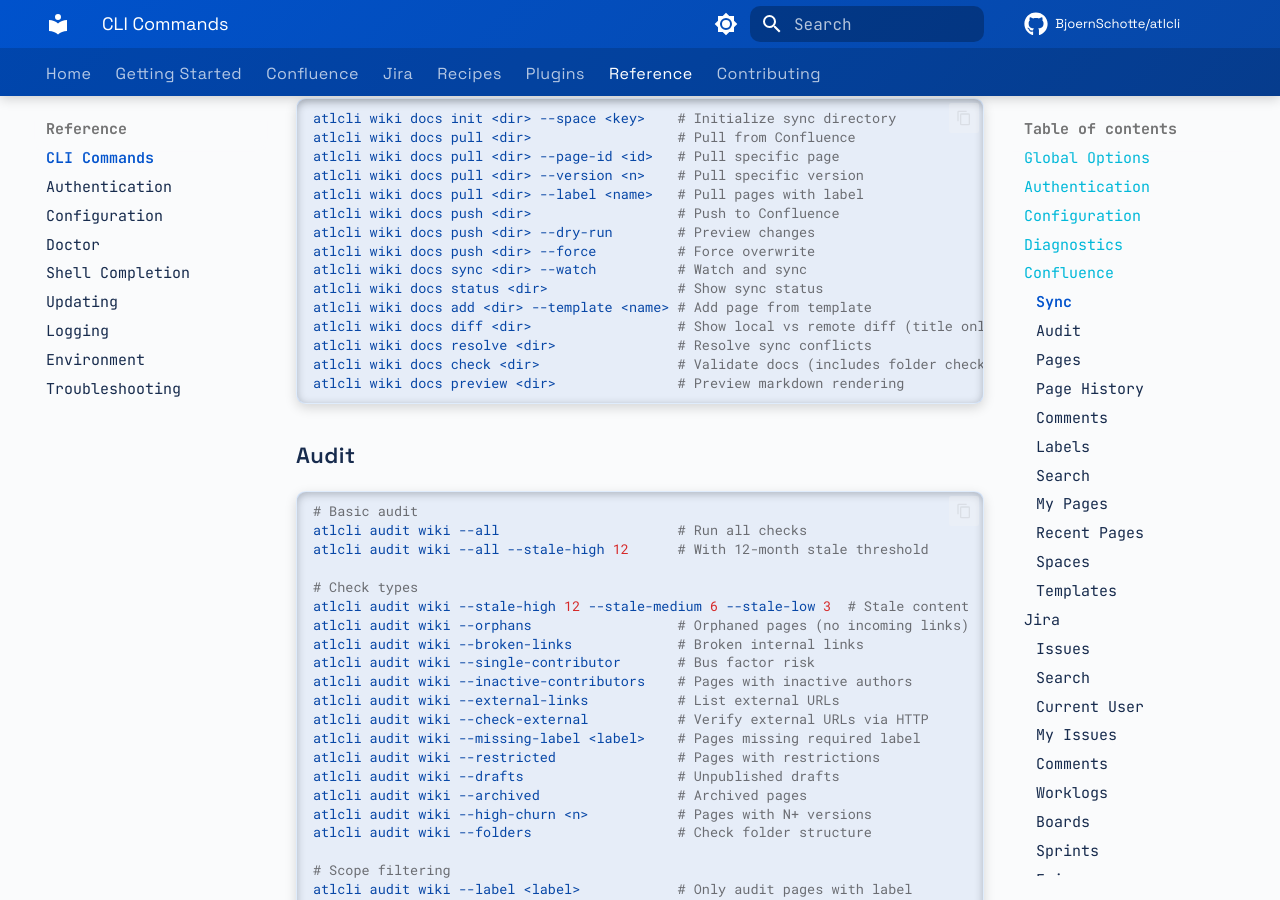
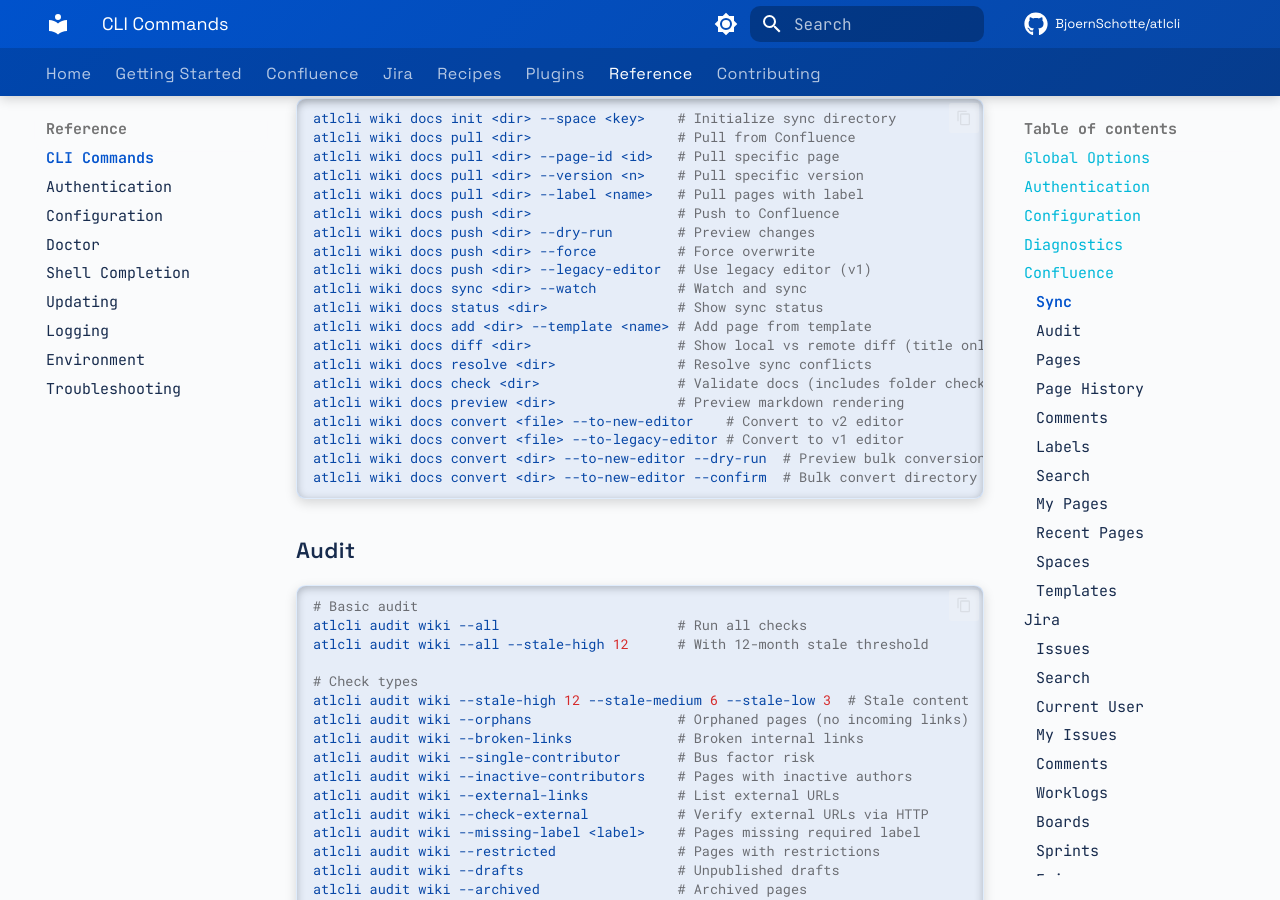
Before and after one commit to BjoernSchotte/atlcli, an MkDocs documentation site: the page built from docs/reference/cli-commands.md, in a window 1280 px wide and 900 px high, scrolled down 2082 px. Built offline with MkDocs 1.6.1 and Material for MkDocs 9.7.7, drawn with Linux system fonts in a browser that asks for light colours; comment, search, counter and statistics services are not loaded; some of the changed text lies outside the part shown.

Commit message:
docs(reference): add editor format commands to CLI reference
Add missing commands:
- docs convert with --to-new-editor and --to-legacy-editor
- page convert for single page conversion
- --legacy-editor flag for docs push

Co-Authored-By: Claude Opus 4.5 <noreply@anthropic.com>

````diff
--- a/docs/reference/cli-commands.md
+++ b/docs/reference/cli-commands.md
@@ -97,6 +97,7 @@ atlcli wiki docs pull <dir> --label <name>   # Pull pages with label
 atlcli wiki docs push <dir>                  # Push to Confluence
 atlcli wiki docs push <dir> --dry-run        # Preview changes
 atlcli wiki docs push <dir> --force          # Force overwrite
+atlcli wiki docs push <dir> --legacy-editor  # Use legacy editor (v1)
 atlcli wiki docs sync <dir> --watch          # Watch and sync
 atlcli wiki docs status <dir>                # Show sync status
 atlcli wiki docs add <dir> --template <name> # Add page from template
@@ -104,6 +105,10 @@ atlcli wiki docs diff <dir>                  # Show local vs remote diff (title
 atlcli wiki docs resolve <dir>               # Resolve sync conflicts
 atlcli wiki docs check <dir>                 # Validate docs (includes folder checks)
 atlcli wiki docs preview <dir>               # Preview markdown rendering
+atlcli wiki docs convert <file> --to-new-editor    # Convert to v2 editor
+atlcli wiki docs convert <file> --to-legacy-editor # Convert to v1 editor
+atlcli wiki docs convert <dir> --to-new-editor --dry-run  # Preview bulk conversion
+atlcli wiki docs convert <dir> --to-new-editor --confirm  # Bulk convert directory
 ```
 
 ### Audit
@@ -182,6 +187,8 @@ atlcli wiki page sort --id <id> --by modified --reverse
 atlcli wiki page archive --id <id> --confirm
 atlcli wiki page archive --cql <query> --dry-run
 atlcli wiki page open <id>              # Open page in browser
+atlcli wiki page convert --id <id> --to-new-editor    # Convert to v2 editor
+atlcli wiki page convert --id <id> --to-legacy-editor # Convert to v1 editor
 
 # Cross-product linking (Confluence ↔ Jira)
 atlcli wiki page link-issue --id <id> --issue <key>  # Link Jira issue to page
````
